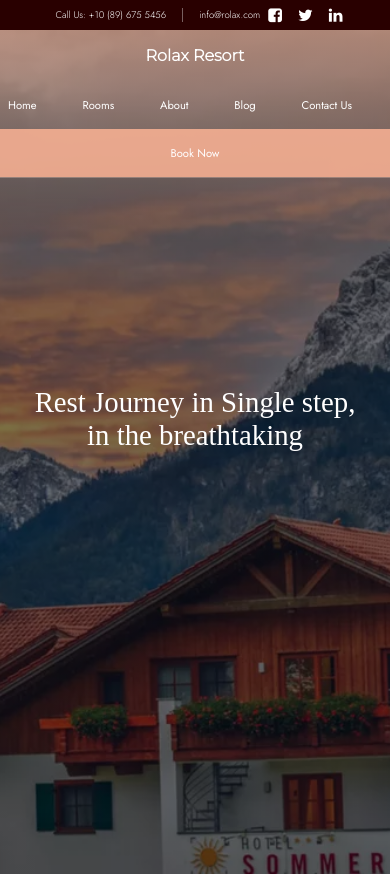
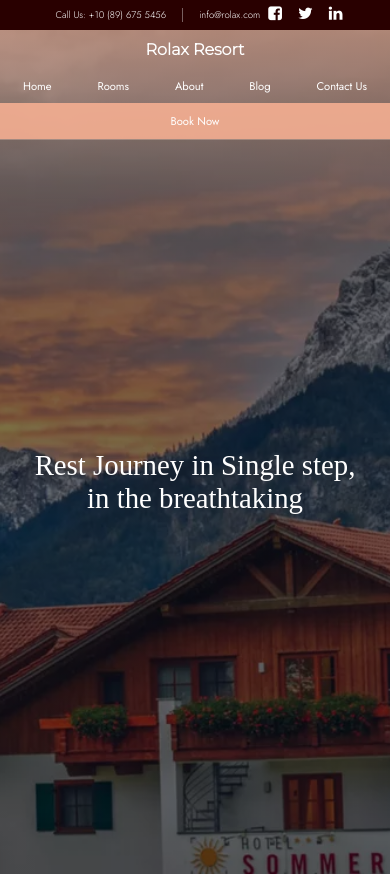
Before and after one commit to sainesh25/rolaxResort-homepage, a plain HTML site: page index.html in a window 390 px wide. Shown: the top 876 px of the page. Drawn offline with Linux system fonts and the light colour scheme.

Commit message:
heading margin and nav margin changed

```diff
--- a/style.css
+++ b/style.css
@@ -46,8 +46,8 @@ body {
 
 .heading {
     align-items: center;
-    margin-top: 13rem;
-    /* justify-content: center; */
+    /* margin-top: 13rem; */
+    justify-content: center;
     flex-direction: column;
     height: 100%;
     position: relative;
@@ -107,12 +107,15 @@ nav div {
 }
 
 .hotelImage2 img {
-    object-position: -20rem;
+    object-position: center;
 }
 
 .hotelAd {
     width: 39.9rem;
     margin: 2rem;
+    display: flex;
+    flex-direction: column;
+
 }
 
 .hotelAd h1 {
@@ -652,7 +655,7 @@ nav a,
     }
 
     .heading {
-        margin-top: 12rem;
+        margin-top: -3rem;
     }
 
     #section2 {
@@ -796,7 +799,7 @@ nav a,
     }
 
     .heading {
-        margin-top: 13rem;
+        margin-top: -5rem;
     }
 
     #section2 {
@@ -820,7 +823,7 @@ nav a,
     }
 
     #section3 {
-        padding: 3rem .5rem;
+        padding: 3rem 1rem;
     }
 
     .bedroom1,
@@ -934,6 +937,12 @@ nav a,
     .newsletter-head {
         margin-bottom: 0;
     }
+    .hotelAd{
+        margin: 1.5rem 1rem;
+    }
+    .icons{
+        margin-bottom: .2rem;
+    }
 }
 
 @media (max-width: 544px) {
@@ -948,7 +957,7 @@ nav a,
 
 @media (max-width: 444px) {
     .bookNowBtn {
-        padding: 1rem 1rem;
+        padding: .6rem 1rem;
     }
 
     nav a {
@@ -958,14 +967,15 @@ nav a,
 
 @media (max-width: 412px) {
     .resortName {
-        margin: 1rem auto;
+        margin: .6rem auto;
     }
 
     nav a {
-        margin: 1rem .5rem;
+        margin: .6rem .5rem;
+        text-align: center;
     }
     .offerings-heading {
-        margin-top: 0vh;
+        margin-top: 40vh;
         font-size: 1.7rem;
     }
 }
```
